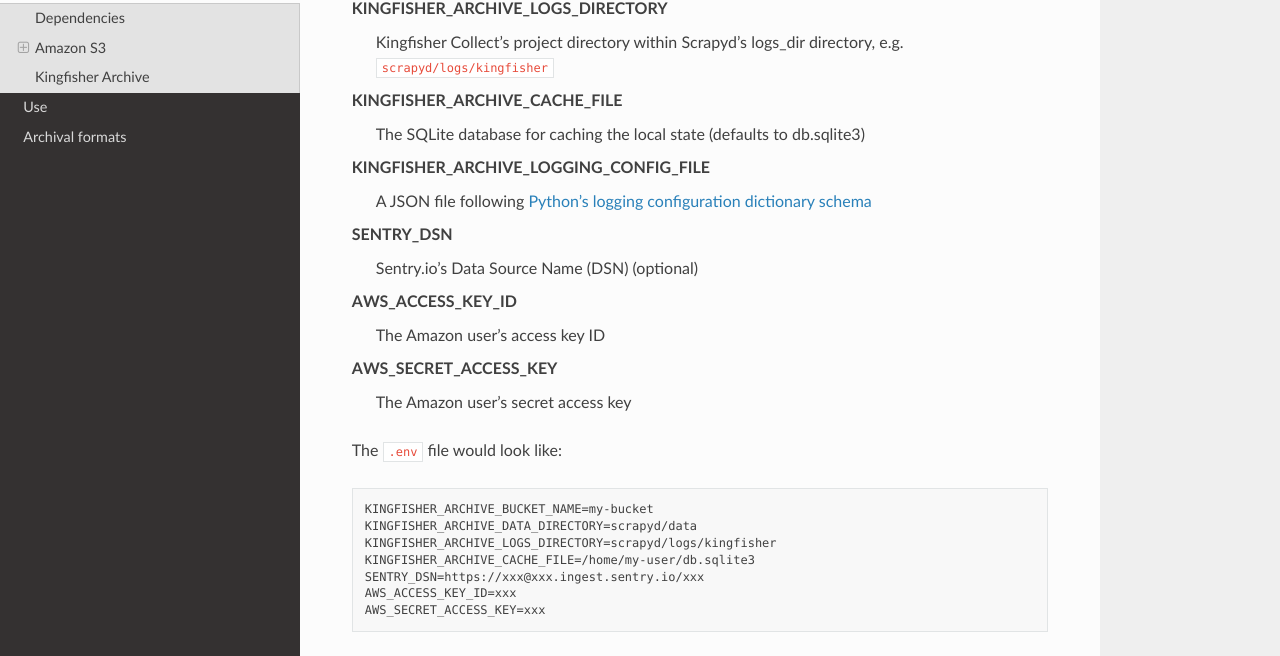
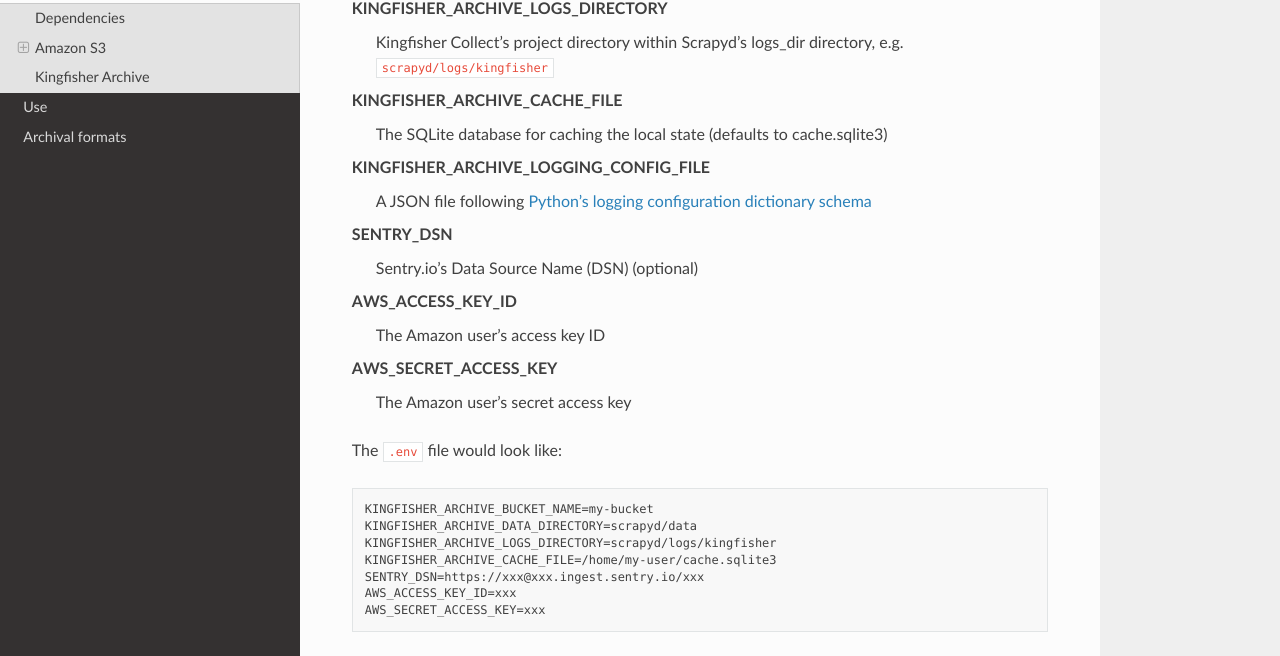
Before and after one commit to open-contracting-archive/kingfisher-archive, a Sphinx documentation site: the page built from docs/setup.rst, in a window 1280 px wide and 900 px high, scrolled down 1887 px. Shown: the part 133-789 px from the top of the window. Built offline with Sphinx 7.4.7 and the Read the Docs theme 2.0.0, drawn with Linux system fonts in a browser that asks for light colours.

Commit message:
Rename db.sqlite3 to cache.sqlite3 to make intent clearer

```diff
--- a/docs/formats.rst
+++ b/docs/formats.rst
@@ -13,6 +13,6 @@ A crawl's directory is archived as a TAR file and compressed with LZ4. The log f
 ocdsdata
 --------
 
-Before Kingfisher Collect, a bespoke framework (`ocdsdata <https://github.com/open-contracting/kingfisher-collect/tree/5435f5dcaa99d4c7c2c16e5dcef234ef823e1a37/ocdskingfisher>`__) was used, then ported to Scrapy. The last spider was ported from ``ocdsdata`` on 2019-08-27. Collecting data with ``ocdsdata`` produced a directory containing JSON files and a ``metadb.sqlite3`` file, which describes the collection process. The ``filestatus`` table has a ``fetch_success`` boolean column indicating whether the file (URL) was retrieved without error. If there were errors, a ``fetch_errors`` text column describes the error in a string of JSON.
+Before Kingfisher Collect, a bespoke framework (`ocdsdata <https://github.com/open-contracting/kingfisher-collect/tree/5435f5dcaa99d4c7c2c16e5dcef234ef823e1a37/ocdskingfisher>`__) was used, then ported to Scrapy. The last spider was ported from ``ocdsdata`` on 2019-08-27. Collecting data with ``ocdsdata`` produced a directory containing JSON files and a ``metacache.sqlite3`` file, which describes the collection process. The ``filestatus`` table has a ``fetch_success`` boolean column indicating whether the file (URL) was retrieved without error. If there were errors, a ``fetch_errors`` text column describes the error in a string of JSON.
 
 Each directory is archived as a TAR file and compressed with LZ4.
--- a/docs/setup.rst
+++ b/docs/setup.rst
@@ -90,7 +90,7 @@ KINGFISHER_ARCHIVE_DATA_DIRECTORY
 KINGFISHER_ARCHIVE_LOGS_DIRECTORY
   Kingfisher Collect's project directory within Scrapyd's logs_dir directory, e.g. ``scrapyd/logs/kingfisher``
 KINGFISHER_ARCHIVE_CACHE_FILE
-  The SQLite database for caching the local state (defaults to db.sqlite3)
+  The SQLite database for caching the local state (defaults to cache.sqlite3)
 KINGFISHER_ARCHIVE_LOGGING_CONFIG_FILE
   A JSON file following `Python's logging configuration dictionary schema <https://docs.python.org/3/library/logging.config.html#logging-config-dictschema>`__
 SENTRY_DSN
@@ -107,7 +107,7 @@ The ``.env`` file would look like:
    KINGFISHER_ARCHIVE_BUCKET_NAME=my-bucket
    KINGFISHER_ARCHIVE_DATA_DIRECTORY=scrapyd/data
    KINGFISHER_ARCHIVE_LOGS_DIRECTORY=scrapyd/logs/kingfisher
-   KINGFISHER_ARCHIVE_CACHE_FILE=/home/my-user/db.sqlite3
+   KINGFISHER_ARCHIVE_CACHE_FILE=/home/my-user/cache.sqlite3
    SENTRY_DSN=https://xxx@xxx.ingest.sentry.io/xxx
    AWS_ACCESS_KEY_ID=xxx
    AWS_SECRET_ACCESS_KEY=xxx
--- a/manage.py
+++ b/manage.py
@@ -24,8 +24,8 @@ def cli():
               help="Kingfisher Collect's FILES_STORE directory")
 @click.option('--logs-directory', envvar='KINGFISHER_ARCHIVE_LOGS_DIRECTORY',
               help="Kingfisher Collect's project directory within Scrapyd's logs_dir directory")
-@click.option('--cache-file', default='db.sqlite3', envvar='KINGFISHER_ARCHIVE_CACHE_FILE',
-              help='The SQLite database for caching the local state (defaults to db.sqlite3)')
+@click.option('--cache-file', default='cache.sqlite3', envvar='KINGFISHER_ARCHIVE_CACHE_FILE',
+              help='The SQLite database for caching the local state (defaults to cache.sqlite3)')
 @click.option('--logging-config-file', envvar='KINGFISHER_ARCHIVE_LOGGING_CONFIG_FILE',
               help="A JSON file following Python's logging configuration dictionary schema")
 @click.option('-n', '--dry-run', is_flag=True,
```
Also changed, not shown: 4 other files.
